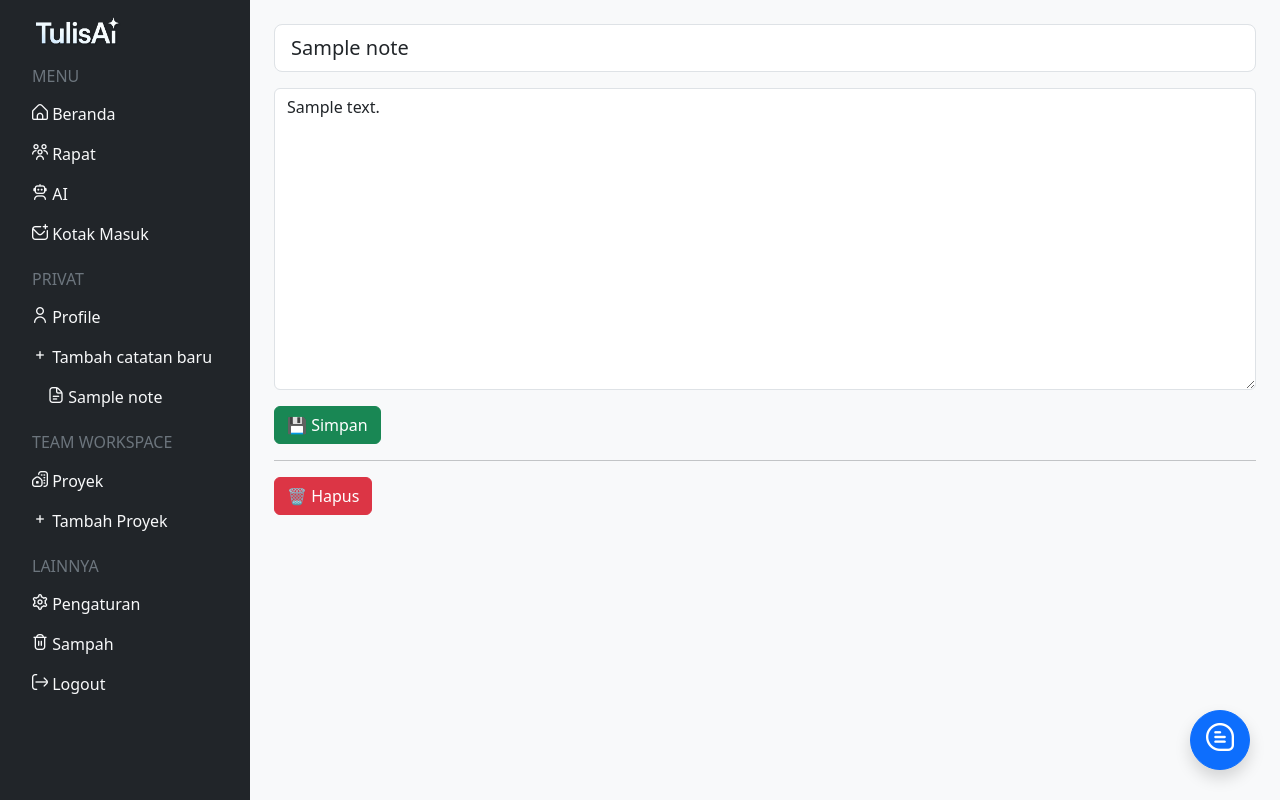
After one commit to kampusriset/23g_flask_asisten_tulis, a Flask app: page /notes/1 in a window 1280 px wide. The commit adds this page. Run offline with Flask 3, Linux system fonts and the light colour scheme; the visitor is signed in with stand-in values (Sample User, id 1); tables that the repository leaves empty hold one stand-in row (values such as "Sample post"); some libraries are stand-ins or nearby versions.

Commit message:
origin main

```diff
--- a/app/__init__.py
+++ b/app/__init__.py
@@ -1,8 +1,7 @@
-from flask import Flask, render_template
+from flask import Flask, render_template, redirect, session
 from flask_migrate import Migrate
 from flask_sqlalchemy import SQLAlchemy
 from config import Config
-from flask import redirect, session
 
 db = SQLAlchemy()
 migrate = Migrate()
@@ -19,18 +18,27 @@ def create_app():
     # Register blueprint
     from app.controllers.user import auth_bp
     from app.controllers.dashboard import dashboard_bp
+    from app.controllers.notes import notes_bp
+    from app.models.notes import Note
 
     app.register_blueprint(auth_bp)
     app.register_blueprint(dashboard_bp)
+    app.register_blueprint(notes_bp)
 
-    # HOME ROUTE → render template
+    @app.context_processor
+    def inject_notes():
+        if session.get("user_id"):
+            notes = Note.query.filter_by(
+                user_id=session["user_id"]
+            ).order_by(Note.updated_at.desc()).all()
+            return dict(notes=notes)
+        return dict(notes=[])
+
+    # HOME ROUTE
     @app.route("/")
     def home():
-        # cek session, kalau user udah login redirect ke dashboard
         if session.get('user_id'):
             return redirect("/dashboard")
-
-        # kalau belum login, tampilkan landing page
         return render_template("home/landingpage.html")
 
     return app
--- /dev/null
+++ b/app/controllers/notes.py
@@ -0,0 +1,111 @@
+from flask import Blueprint, render_template, request, redirect, url_for, session
+from app.models.notes import Note
+from app import db
+
+notes_bp = Blueprint("notes_bp", __name__, url_prefix="/notes")
+
+
+# --------------------------
+# AUTH GUARD
+# --------------------------
+def require_login():
+    if not session.get("user_id"):
+        return redirect(url_for("auth_bp.login"))
+    return None
+
+
+def get_user_notes(user_id):
+    return Note.query.filter_by(user_id=user_id)\
+        .order_by(Note.updated_at.desc()).all()
+
+
+# --------------------------
+# NOTES HOME
+# --------------------------
+@notes_bp.route("/")
+def index():
+    check = require_login()
+    if check:
+        return check
+
+    user_id = session["user_id"]
+    notes = get_user_notes(user_id)
+
+    # kalau belum ada catatan → buat satu
+    if not notes:
+        note = Note(user_id=user_id, title="", content="")
+        db.session.add(note)
+        db.session.commit()
+        return redirect(url_for("notes_bp.edit", note_id=note.id))
+
+    # kalau ada → buka catatan terakhir
+    return redirect(url_for("notes_bp.edit", note_id=notes[0].id))
+
+
+# --------------------------
+# EDIT / VIEW CATATAN
+# --------------------------
+@notes_bp.route("/<int:note_id>", methods=["GET", "POST"])
+def edit(note_id):
+    check = require_login()
+    if check:
+        return check
+
+    user_id = session["user_id"]
+
+    note = Note.query.filter_by(
+        id=note_id,
+        user_id=user_id
+    ).first_or_404()
+
+    if request.method == "POST":
+        note.title = request.form.get("title")
+        note.content = request.form.get("content")
+        db.session.commit()
+
+        return redirect(url_for("notes_bp.edit", note_id=note.id))
+
+    return render_template(
+        "view/fitur/notes/edit.html",
+        note=note
+    )
+
+
+# --------------------------
+# TAMBAH CATATAN BARU
+# --------------------------
+@notes_bp.route("/new", methods=["POST"])
+def new_note():
+    check = require_login()
+    if check:
+        return check
+
+    user_id = session["user_id"]
+
+    note = Note(user_id=user_id, title="", content="")
+    db.session.add(note)
+    db.session.commit()
+
+    return redirect(url_for("notes_bp.edit", note_id=note.id))
+
+
+# --------------------------
+# HAPUS CATATAN
+# --------------------------
+@notes_bp.route("/<int:note_id>/delete", methods=["POST"])
+def delete(note_id):
+    check = require_login()
+    if check:
+        return check
+
+    user_id = session["user_id"]
+
+    note = Note.query.filter_by(
+        id=note_id,
+        user_id=user_id
+    ).first_or_404()
+
+    db.session.delete(note)
+    db.session.commit()
+
+    return redirect(url_for("notes_bp.index"))
--- a/app/templates/base/sidebar_content.html
+++ b/app/templates/base/sidebar_content.html
@@ -25,13 +25,18 @@
     <li class="nav-item">
         <a href="/not-available" class="nav-link text-light"><i class="fi fi-rr-user"></i> Profile</a>
     </li>
+
     <li class="nav-item">
-        <a href="/not-available" class="nav-link text-light"> <i class="fi fi-rr-book-bookmark"></i> Catatan</a>
+        <a href="{{ url_for('notes_bp.new_note') }}" class="nav-link text-light">
+            <i class="fi fi-rr-plus-small"></i> Tambah catatan baru
+        </a>
     </li>
-    <li class="nav-item">
-        <a href="/not-available" class="nav-link text-light"> <i class="fi fi-rr-plus-small"></i> Tambah catatan
-            baru</a>
-    </li>
+
+
+    <!-- LIST CATATAN DINAMIS -->
+    {% include "base/sidebar_notes.html" %}
+
+
 </ul>
 
 
--- /dev/null
+++ b/app/templates/base/sidebar_notes.html
@@ -0,0 +1,14 @@
+{% if notes %}
+<ul class="nav flex-column ms-3">
+    {% for n in notes %}
+    <li class="nav-item">
+        <a href="{{ url_for('notes_bp.edit', note_id=n.id) }}"
+            class="nav-link text-light small {% if note and note.id == n.id %}active{% endif %}">
+            <i class="fi fi-rr-document"></i>
+            {{ n.title or "Catatan Baru" }}
+        </a>
+    </li>
+    {% endfor %}
+</ul>
+
+{% endif %}
--- /dev/null
+++ b/app/templates/view/fitur/notes/edit.html
@@ -0,0 +1,40 @@
+{% extends "base/sidebar.html" %}
+
+{% block sidebar %}
+<ul class="list-group list-group-flush">
+    <a href="{{ url_for('notes_bp.edit', note_id=note.id) }}" class="list-group-item active">
+        ✏️ {{ note.title or "Catatan Baru" }}
+    </a>
+</ul>
+{% endblock %}
+
+{% block content %}
+
+<!-- FORM SIMPAN -->
+<form method="POST">
+    <div class="mb-3">
+        <input type="text" name="title" class="form-control form-control-lg" placeholder="Judul catatan..."
+            value="{{ note.title }}">
+    </div>
+
+    <div class="mb-3">
+        <textarea name="content" class="form-control" rows="12"
+            placeholder="Tulis catatan di sini...">{{ note.content }}</textarea>
+    </div>
+
+    <button class="btn btn-success">
+        💾 Simpan
+    </button>
+</form>
+
+<hr>
+
+<!-- FORM HAPUS -->
+<form method="POST" action="{{ url_for('notes_bp.delete', note_id=note.id) }}"
+    onsubmit="return confirm('Yakin hapus catatan ini, Bang?')">
+    <button class="btn btn-danger">
+        🗑 Hapus
+    </button>
+</form>
+
+{% endblock %}
```
Also changed, not shown: app/models/notes.py (added, +19 -0 lines), migrations/versions/4e9d58a692a6_create_notes_table.py (added, +37 -0 lines).
